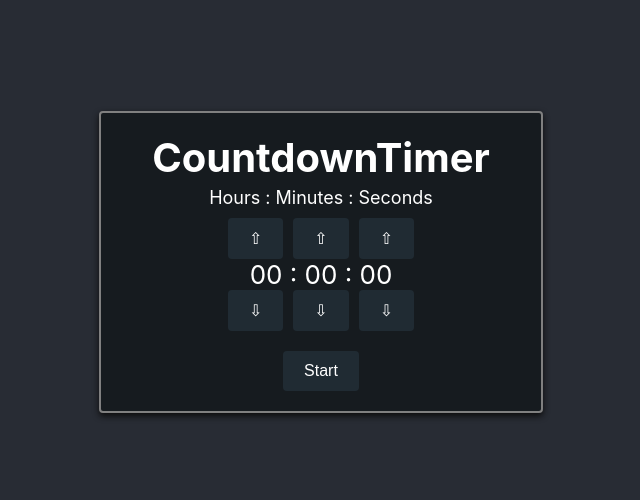
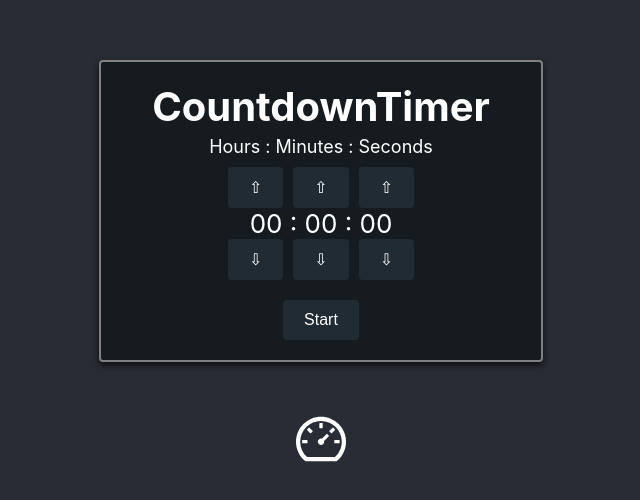
Before and after one commit to cenavia/Test-Timer, a React (Create React App) app: page / in a window 1280 px wide. Shown: the part 138-638 px from the top of the page, without its empty margins (319-959 px from the left). Built offline with nearby package versions, Linux system fonts and the light colour scheme.

Commit message:
Refactor components Animation

```diff
--- a/package.json
+++ b/package.json
@@ -3,6 +3,7 @@
   "version": "0.1.0",
   "private": true,
   "dependencies": {
+    "@ant-design/icons": "^4.2.2",
     "@testing-library/jest-dom": "^4.2.4",
     "@testing-library/react": "^9.3.2",
     "@testing-library/user-event": "^7.1.2",
--- a/src/App.js
+++ b/src/App.js
@@ -1,6 +1,7 @@
 import React  from 'react';
 import './App.css';
 import CountDown from './components/CountDown/index';
+import Animation from './components/Animation/index';
 
 function App() {
 
@@ -9,6 +10,7 @@ function App() {
       <header className="App-header">
 
         <CountDown/>
+        <Animation/>
         {/* <img src={logo} className="App-logo" alt="logo" />
         <p>
           Edit <code>src/App.js</code> and save to reload.
--- a/src/components/Animation/index.jsx
+++ b/src/components/Animation/index.jsx
@@ -0,0 +1,16 @@
+import React from 'react';
+import {
+    DashboardOutlined
+  } from '@ant-design/icons';
+import {VibracionAnimation} from './styles';
+
+const Animation = props => {
+    return (
+        <VibracionAnimation>
+            <DashboardOutlined style={{ fontSize: '50px' }}/>
+        </VibracionAnimation>
+    );
+};
+
+
+export default Animation;
--- a/src/components/Animation/styles.js
+++ b/src/components/Animation/styles.js
@@ -0,0 +1,25 @@
+import styled from 'styled-components'
+
+/*VIBRADOR*/
+/*Efecto de vibración, jugando con el desplazamiento en X e Y*/
+
+export const VibracionAnimation = styled.div`
+    margin-top: 2em;
+    :hover{
+        animation: vibracion 1s infinite;
+    }
+    @keyframes vibracion{
+        10%, 30%, 50%, 70%, 90% {
+        transform: translateX(-10px);
+        }
+        20%, 40%, 60%, 80%{
+        transform: translateX(10px);
+        }
+        5%, 25%, 45%, 65%, 85% {
+        transform: translateY(-10px);
+        }
+        15%, 35%, 55%, 75%{
+        transform: translateY(10px);
+        }
+    }
+`;
--- a/src/components/CountDown/index.jsx
+++ b/src/components/CountDown/index.jsx
@@ -8,11 +8,13 @@ import {
     ButtonStart,
     ButtonReset,
     ButtonStop
-} from './styles'
+} from './styles';
 
 class CountDown extends Component {
+
   state = {
     timerOn: false,
+    animateOn: false,
     timerStart: 0,
     timerTime: 0
   };
@@ -32,7 +34,6 @@ class CountDown extends Component {
       } else {
         clearInterval(this.timer);
         this.setState({ timerOn: false });
-        alert("Countdown ended");
       }
     }, 10);
   };
@@ -112,10 +113,11 @@ class CountDown extends Component {
         )}
         {timerOn === false &&
           (timerStart !== 0 && timerStart !== timerTime && timerTime !== 0) && (
-            <ButtonStart onClick={this.startTimer}>
-                Resume
-            </ButtonStart>
-
+           <div>
+               <ButtonStart onClick={this.startTimer}>
+                    Resume
+                </ButtonStart>
+           </div>
           )}
 
         {(timerOn === false || timerTime < 1000) &&
```
